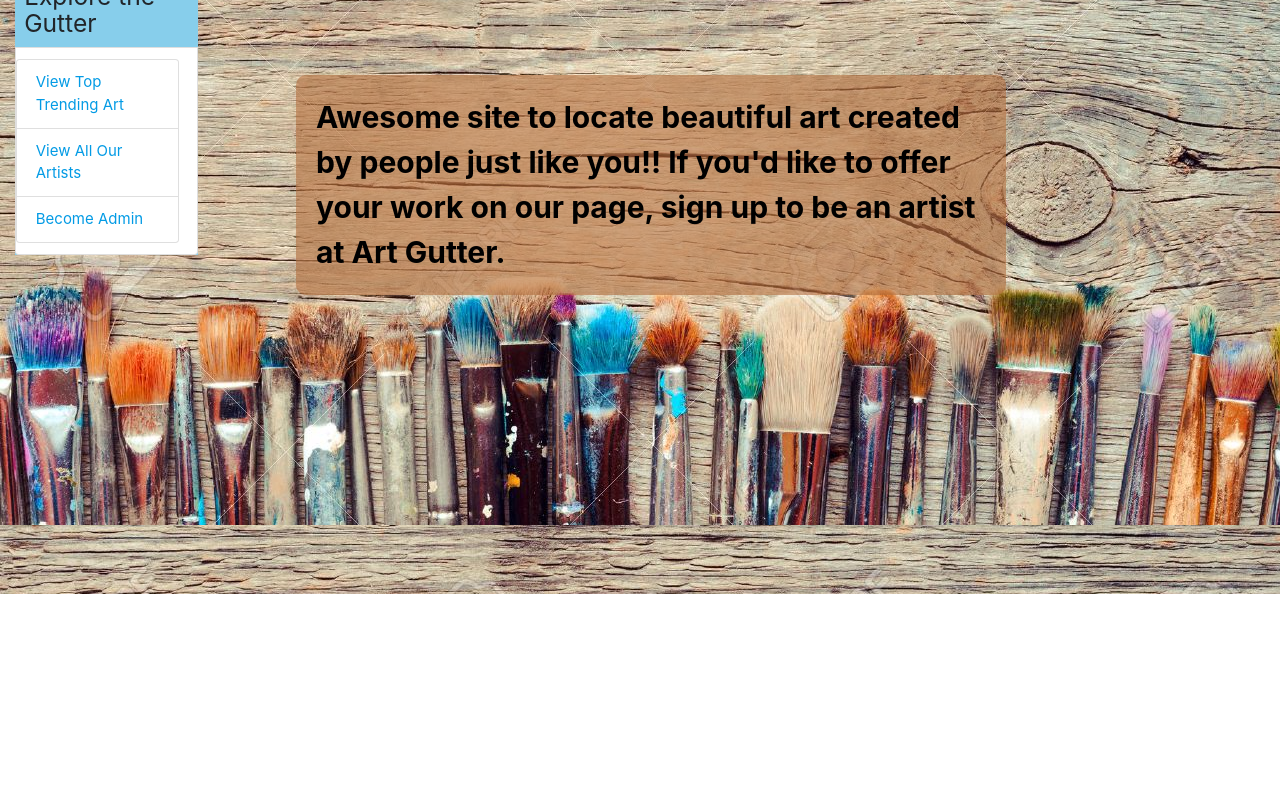
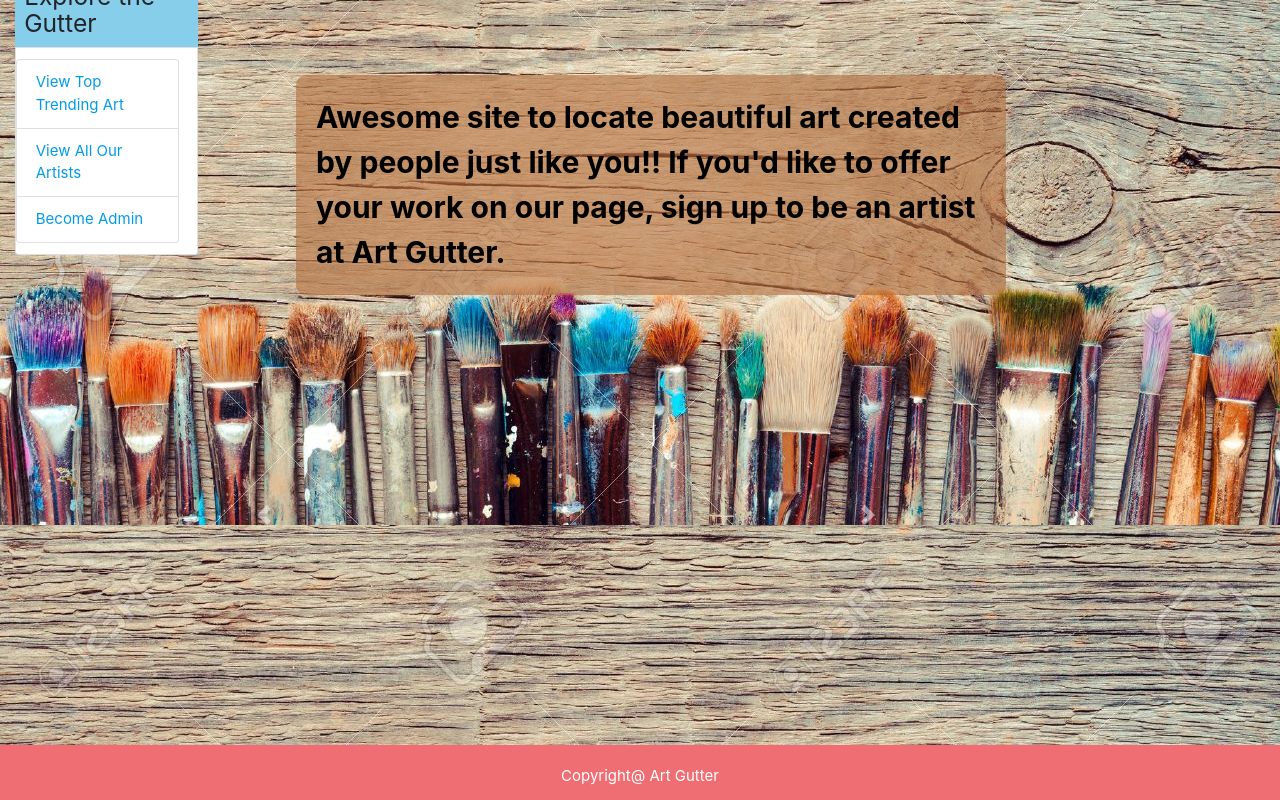
Before and after one commit to keithbooher/ProjThree, a React (Create React App) app in the folder client/: page / in a window 1280 px wide. Shown: the part 206-1006 px from the top of the page. Before the commit the page ends 800 px from the top, so only its background shows below. Built offline with nearby package versions, Linux system fonts and the light colour scheme; no server answers.

Commit message:
Added footer, working on getting carousel on home page

```diff
--- /dev/null
+++ b/client/src/components/App.css
@@ -0,0 +1,9 @@
+.footer{
+    width: 100%;
+    margin-top: 30px;
+    text-align: center;
+    padding-bottom: 10px;
+    padding-top: 15px;
+    color: white;
+    background: #EE6E73;
+}
--- a/client/src/components/App.js
+++ b/client/src/components/App.js
@@ -11,6 +11,8 @@ import Customize from '../pages/Customize'
 import Post from '../pages/Post'
 import Delete from '../pages/Delete'
 import Checkout from '../pages/Checkout'
+import Footer from "../components/Footer/Footer";
+import "./App.css";
 
 
 import Modal from './submitModal';
@@ -34,7 +36,7 @@ const App = () => (
 
             </div>
         </BrowserRouter>
-        {/* <Modal /> */}
+        <Footer/>
     </div>
 )
 
--- /dev/null
+++ b/client/src/components/Footer/Footer.js
@@ -0,0 +1,11 @@
+import React from "react";
+
+const Footer = props =>(
+    <div className= "footer">
+        <div>
+            <h6>Copyright@ Art Gutter</h6>
+        </div>
+    </div>
+)
+
+export default Footer;
--- /dev/null
+++ b/client/src/components/HomeArt/HomeArt.js
@@ -0,0 +1,32 @@
+import React from "react";
+
+const HomeArt = props =>(
+
+    <div>
+        <div id="carouselExampleControls" class="carousel slide" data-ride="carousel">
+            <div class="carousel-inner">
+                <div class="carousel-item active">
+                    <img class="d-block w-100" src={props.imagePlaceholder} alt="First slide"/>
+                </div>
+                <div class="carousel-item">
+                    <img class="d-block w-100" src={props.imagePlaceholder} alt="Second slide"/>
+                </div>
+                <div class="carousel-item">
+                    <img class="d-block w-100" src={props.imagePlaceholder} alt="Third slide"/>
+                </div>
+            </div>
+            <a class="carousel-control-prev" href="#carouselExampleControls" role="button" data-slide="prev">
+                <span class="carousel-control-prev-icon" aria-hidden="true"></span>
+                <span class="sr-only">Previous</span>
+            </a>
+            <a class="carousel-control-next" href="#carouselExampleControls" role="button" data-slide="next">
+                <span class="carousel-control-next-icon" aria-hidden="true"></span>
+                <span class="sr-only">Next</span>
+            </a>
+        </div>
+
+    </div>
+
+)
+
+export default HomeArt
--- /dev/null
+++ b/client/src/components/HomeArt/index.js
@@ -0,0 +1 @@
+export * from "./HomeArt";
--- a/client/src/pages/Home/Home.js
+++ b/client/src/pages/Home/Home.js
@@ -9,12 +9,15 @@ import AdminHeader from '../../components/Navs/AdminHeader';
 import SideBar from "../../components/Sidebar/Sidebar";
 // import Landing from '../../components/Landing';
 // import Gallery from '../../components/Gallery';
+import HomeArt from "../../components/HomeArt/HomeArt";
+import imagePlaceholder from "../../assets/images/placeholder.png"
 
 class App extends Component {
     state = {
         amount: 0,
         products: [],
-        user: {}
+        user: {},
+        imagePlaceholder
     }
 
     componentDidMount() {
@@ -90,6 +93,11 @@ class App extends Component {
                                 <MissionStatement/>
                             </Col>
                         </Row>
+                        <Row>
+                            <Col size="sm-10 offset-'sm1">
+                                <HomeArt imagePlaceholder={this.state.imagePlaceholder}/>
+                            </Col>
+                        </Row>
                     </div>
                 </div>
             </div>
```
Also changed, not shown: client/src/assets/images/placeholder.png (added), 1 other file (tests, documents, lock files or other folders).
